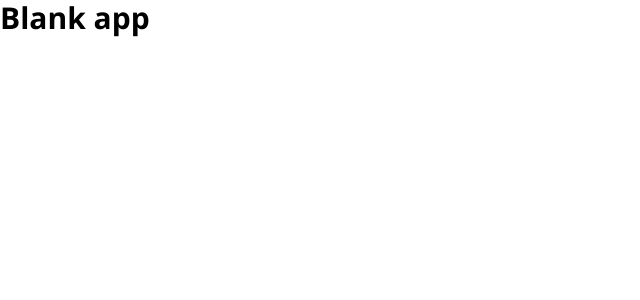
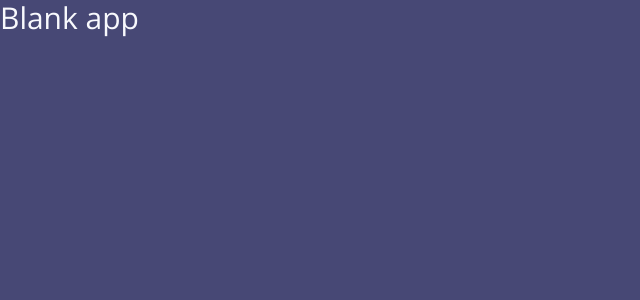
Before and after one commit to mwolfart/mwolfart.github.io, a Next.js app: page / in a window 1280 px wide. Shown: the top 300 px of the page, without its empty margins (0-640 px from the left). Built offline with nearby package versions, Linux system fonts and the light colour scheme.

Commit message:
[theme]: change colors and page styles

```diff
--- a/src/pages/index.tsx
+++ b/src/pages/index.tsx
@@ -1,5 +1,5 @@
 import { ReactNode } from 'react'
 
 export default function Home(): ReactNode {
-  return <div className="font-opensans font-bold text-lg">Blank app</div>
+  return <div className="text-lg">Blank app</div>
 }
--- a/styles/globals.css
+++ b/styles/globals.css
@@ -2,12 +2,12 @@
 @tailwind components;
 @tailwind utilities;
 
+@layer base {
   html,
   body {
     padding: 0;
     margin: 0;
-  font-family: -apple-system, BlinkMacSystemFont, Segoe UI, Roboto, Oxygen,
-    Ubuntu, Cantarell, Fira Sans, Droid Sans, Helvetica Neue, sans-serif;
+    @apply font-opensans text-snow bg-blue;
   }
 
   a {
@@ -19,13 +19,11 @@ a {
     box-sizing: border-box;
   }
 
+  h1 {
+    @apply text-xl sm:text-xxl;
+  }
+
   @media (prefers-color-scheme: dark) {
-  html {
-    color-scheme: dark;
-  }
-  body {
-    color: white;
-    background: black;
   }
 }
 
--- a/tailwind.config.js
+++ b/tailwind.config.js
@@ -10,7 +10,11 @@ module.exports = {
       xl: '1440px',
     },
     colors: {
-      primary: '#000000',
+      dark: '#26262f',
+      snow: '#f8f9fd',
+      primary: '#edbe11',
+      blue: '#474875',
+      lightblue: '#797bc9',
     },
     fontFamily: {
       opensans: ['OpenSans', 'Arial', 'serif'],
```
Lines whose indentation alone changed are shown as unchanged.
